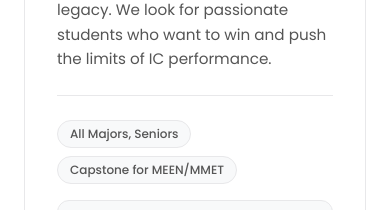
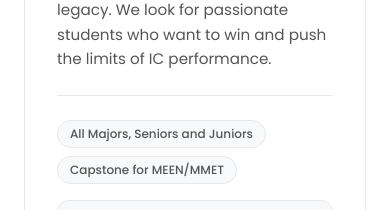
Before and after one commit to aathul-raj/sae-website, a Next.js app: page /recruitment in a window 390 px wide. Shown: the part 2080-2290 px from the top of the page. Built offline with nearby package versions, Linux system fonts and the light colour scheme.

Commit message:
fix: mobile fixes

```diff
--- a/app/recruitment/page.tsx
+++ b/app/recruitment/page.tsx
@@ -13,7 +13,7 @@ const projectTeams = [
     accentColor: '#C06E52',
     name: 'Formula IC',
     description: 'Join an 8x national championship legacy. We look for passionate students who want to win and push the limits of IC performance.',
-    requirements: 'All Majors, Seniors',
+    requirements: 'All Majors, Seniors and Juniors',
     capstone: 'Capstone for MEEN/MMET',
     path: '/ic',
   },
@@ -79,7 +79,7 @@ const RecruitmentPage = () => {
             className={styles.applySection}
             initial="hidden"
             whileInView="visible"
-            viewport={{ once: true, amount: 0.3 }}
+            viewport={{ once: true, amount: 0.1 }}
             variants={containerVariants}
           >
             <motion.h2 className={styles.sectionTitle} variants={itemVariants}>Join a Project Team</motion.h2>
@@ -98,7 +98,7 @@ const RecruitmentPage = () => {
               className={styles.currentOpportunitySection}
               initial="hidden"
               whileInView="visible"
-              viewport={{ once: true, amount: 0.3 }}
+              viewport={{ once: true, amount: 0.1 }}
               variants={containerVariants}
             >
               <motion.h2 className={styles.sectionTitle} variants={itemVariants}>We&apos;re Recruiting!</motion.h2>
```
